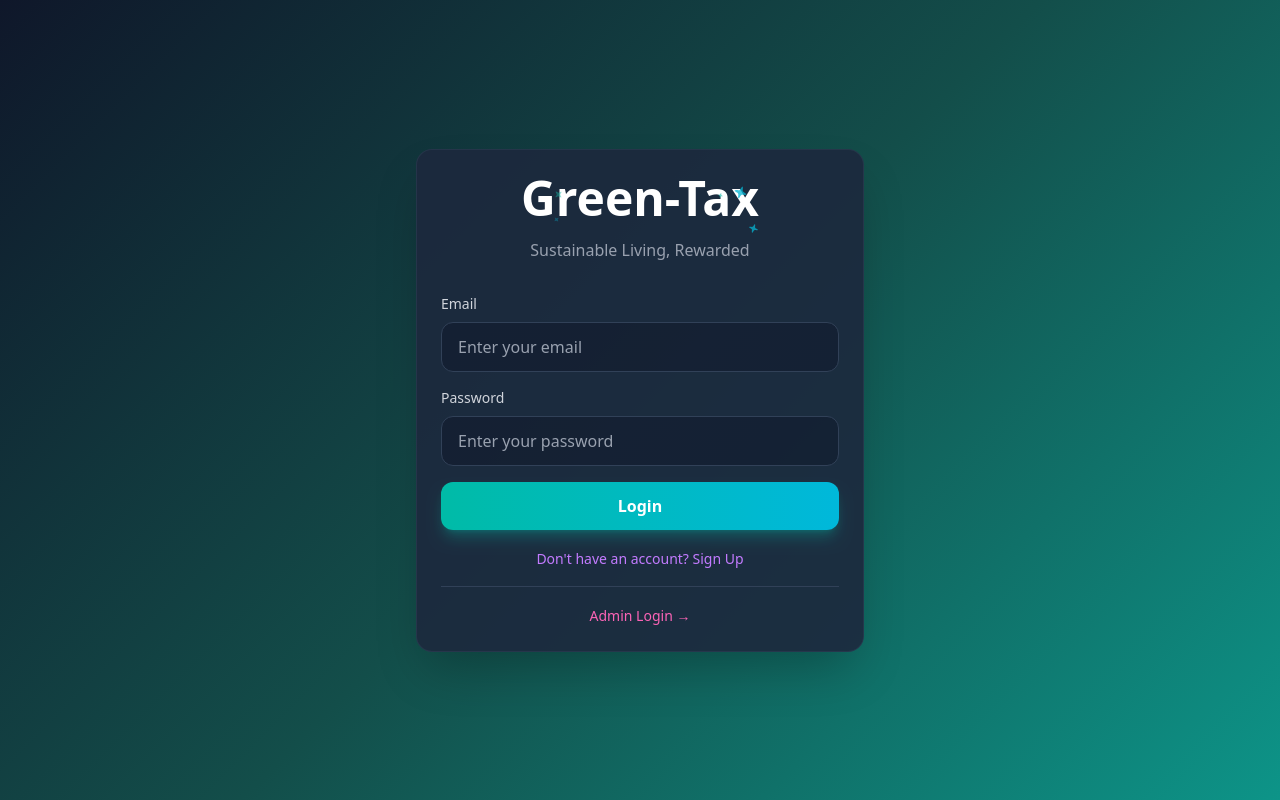
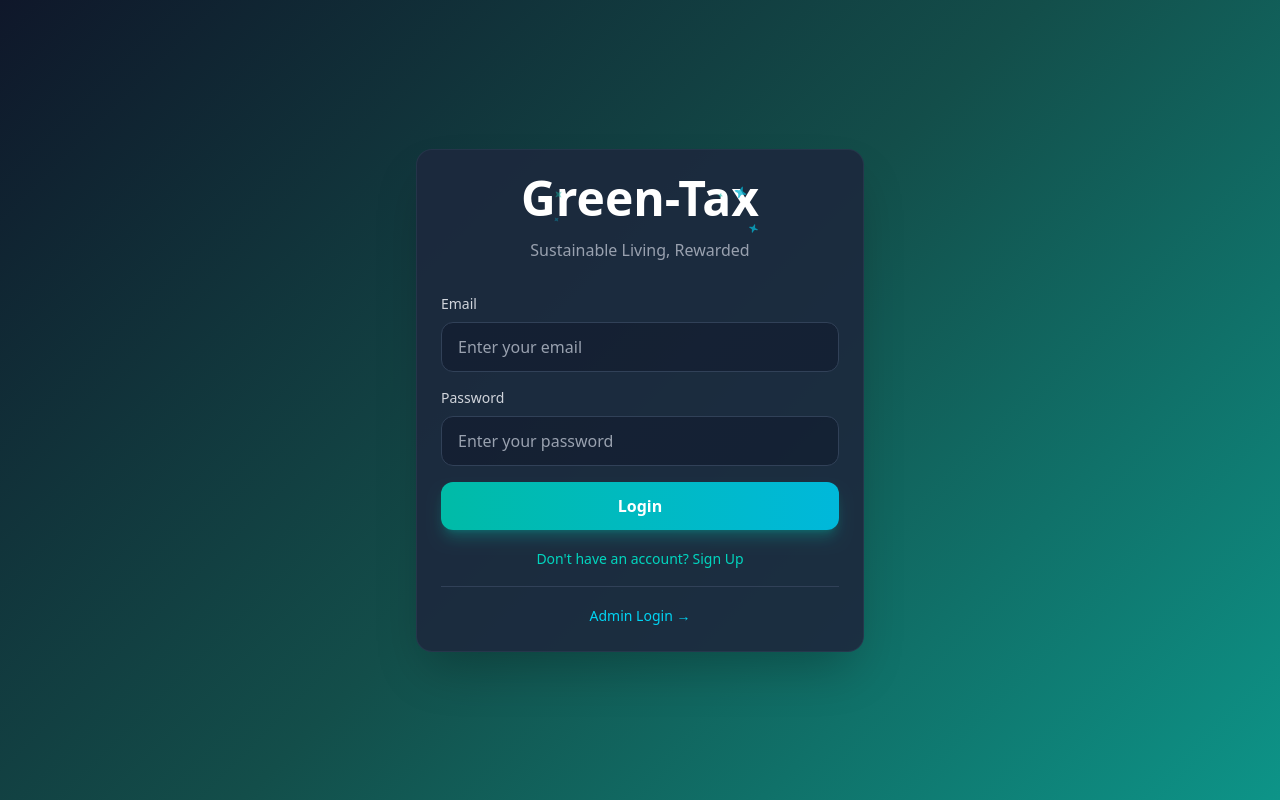
Before and after one commit to JolinSaraiya/project1, a React (Vite) app in the folder client/: page /login in a window 1280 px wide. Built offline with nearby package versions, Linux system fonts and the light colour scheme; no server answers.

Commit message:
Fix: Update remaining purple/pink colors to teal in Login.jsx
- Change sign-up toggle button from purple to teal
- Change admin login link from pink to cyan
- Ensures consistent teal theme across entire Login page

```diff
--- a/client/src/Login.jsx
+++ b/client/src/Login.jsx
@@ -132,7 +132,7 @@ const Login = () => {
                         <button
                             type="button"
                             onClick={() => setIsSignUp(!isSignUp)}
-                            className="text-purple-400 hover:text-purple-300 text-sm transition-colors"
+                            className="text-teal-400 hover:text-teal-300 text-sm transition-colors"
                         >
                             {isSignUp ? 'Already have an account? Login' : "Don't have an account? Sign Up"}
                         </button>
@@ -142,7 +142,7 @@ const Login = () => {
                         <button
                             type="button"
                             onClick={() => navigate('/admin-login')}
-                            className="text-pink-400 hover:text-pink-300 text-sm transition-colors"
+                            className="text-cyan-400 hover:text-cyan-300 text-sm transition-colors"
                         >
                             Admin Login →
                         </button>
```
